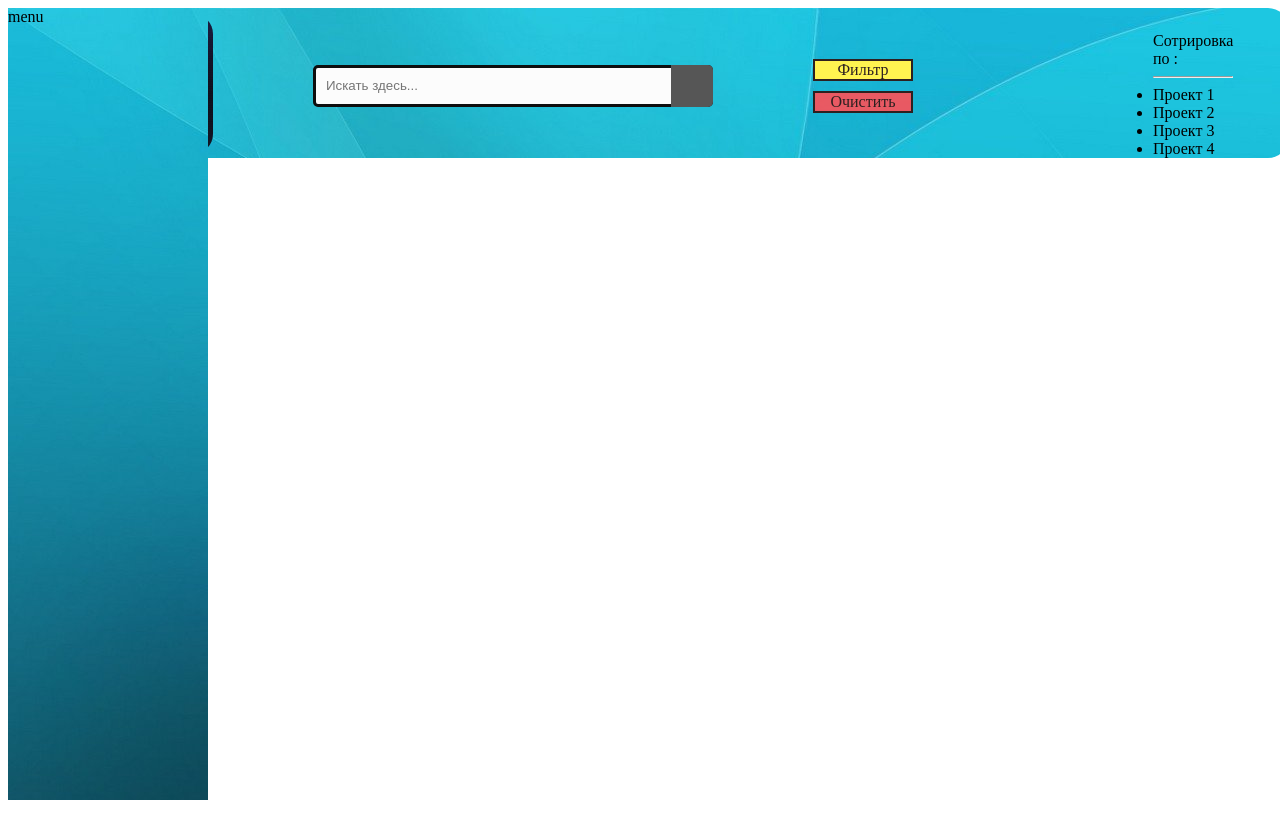
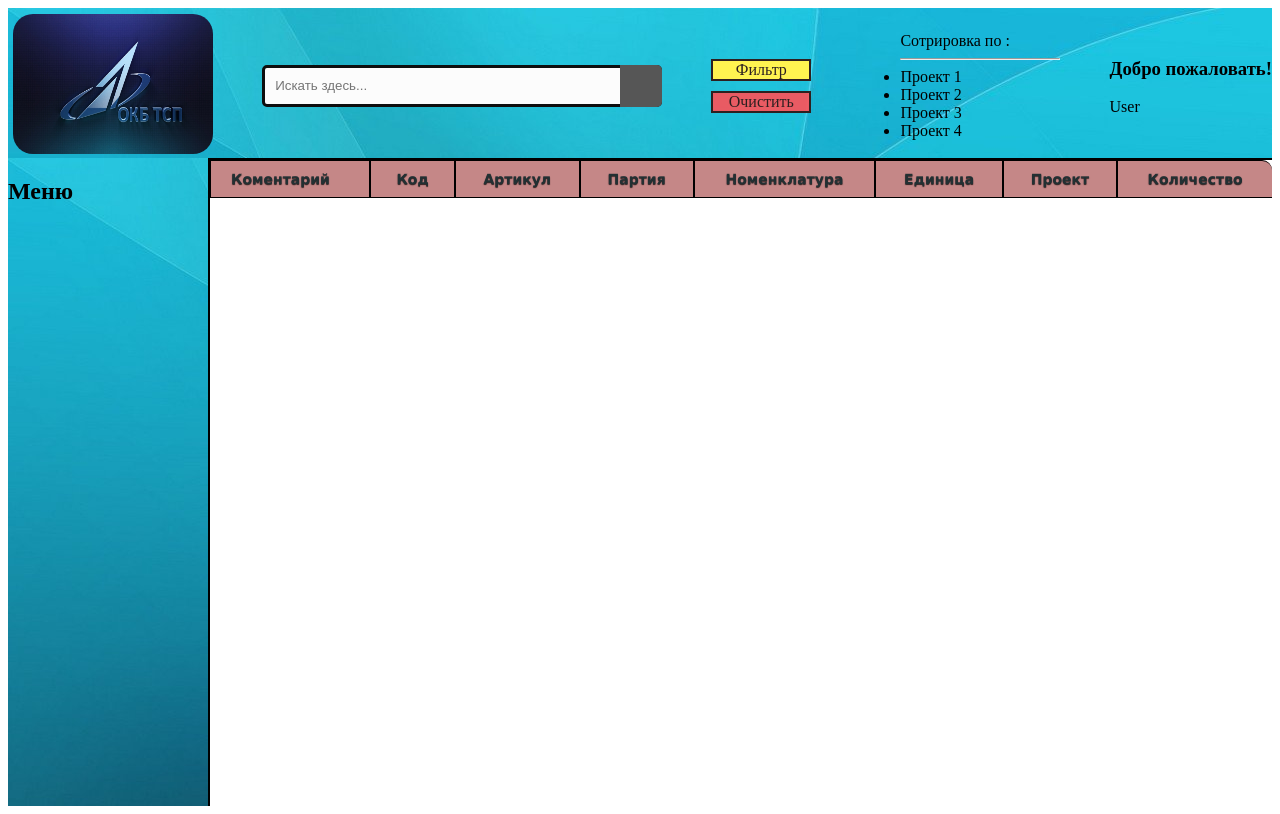
Before and after one commit to banywick/stock, a Django app: page / in a window 1280 px wide. Run offline with Django 4.2, Linux system fonts and the light colour scheme; lists and menus that the app fills with data are empty.

Commit message:
верстка поиска готова

```diff
--- a/enterprice/search/static/css/test_page.css
+++ b/enterprice/search/static/css/test_page.css
@@ -1,27 +1,28 @@
 .header {
     background-image: url("../img/2.jpg");
-    position: fixed;
     width: 100%;
     height: 150px;
-    display: inline-flex;
+    display: flex;
     align-items: center;
     padding-left: 5px;
     padding-top: 5px;
-    border-radius: 20px;
+    justify-content: space-between;
+
+
 }
 
 .header_logo img {
     height: 140px;
     width: 200px;
     border-radius: 20px;
-    margin-right: 100px;
+
 }
 
 .header_button_reset_filter_wrapper {
     display: inline;
-    margin-left: 100px;
     text-align: center;
     text-decoration: none;
+
 }
 
 
@@ -37,45 +38,51 @@
     border: #2D2020 solid 2px;
     width: 100px;
     margin-bottom: 10px;
+
 }
 
 .header_button_filter:hover {
     border: #3eef2b solid 3px;
 }
 
-.header_filter_button_reset {
+.header_button_reset {
     background: #ff5057e6;
     border: #2D2020 solid 2px;
     width: 100px;
 }
 
-.header_filter_button_reset:hover {
+.header_button_reset:hover {
     border: #3eef2b solid 3px;
 }
 
 .header_list_sort {
-    margin-left: 200px;
+
     height: 140px;
     width: 200px;
 }
 
 .header_user_account {
-
-    margin-left: 500px;
     border-radius: 10px;
 }
 
 .left_colum {
-    background: coral;
-    height: 1000px;
-    width: 200px;
     background-image: url("../img/2.jpg");
-    position: fixed;
+    flex: 0 0 200px;
+    height: 81vh;
+
 }
 
+.center_colum {
+    flex: 1 1 auto;
+    max-height: 81vh;
+    overflow: auto;
+    border-left: 2px solid black ;
+    border-top: 2px solid black;
 
-.wrapper {
-    flex-direction: column;
+}
+
+.container_left_center {
+    display: flex;
 }
 
 
@@ -119,3 +126,62 @@ button:before {
     font-size: 16px;
     color: #F9F0DA;
 }
+
+
+table {
+    font-family: "Lucida Sans Unicode", "Lucida Grande", Sans-Serif;
+    font-size: 14px;
+    border-radius: 10px;
+    border-spacing: 0;
+    text-align: center;
+    width: 100%;
+}
+
+th {
+    background: #c58787;
+    color: #223033;
+    text-shadow: 0 1px 1px #2D2020;
+    padding: 10px 20px;
+}
+
+th, td {
+
+    border: 1px solid black;
+}
+
+th:first-child, td:first-child {
+    text-align: left;
+}
+
+
+
+th:last-child {
+    border-top-right-radius: 10px;
+    border-right: none;
+}
+
+td {
+    padding: 10px 20px;
+    background: #F8E391;
+}
+
+td a {
+    text-decoration: none;
+    color: black;
+}
+
+td a:hover {
+    background: rgba(32, 48, 211, 0.55);
+}
+
+tr:last-child td:first-child {
+    border-radius: 0 0 0 10px;
+}
+
+tr:last-child td:last-child {
+    border-radius: 0 0 10px 0;
+}
+
+tr td:last-child {
+    border-right: none;
+}
--- a/enterprice/search/templates/test_page.html
+++ b/enterprice/search/templates/test_page.html
@@ -22,7 +22,7 @@
             <div class="header_button_filter">
                 <a href="#">Фильтр</a>
             </div>
-            <div class="header_filter_button_reset">
+            <div class="header_button_reset">
                 <a href="#">Очистить</a>
             </div>
         </div>
@@ -41,8 +41,37 @@
             <p>User</p>
         </div>
     </header>
-    <div class="left_colum">
-        menu
+    <div class="container_left_center">
+        <div class="left_colum">
+        <h2>Меню</h2>
+        </div>
+        <div class="center_colum">
+            <div class="table_div">
+            <table>
+                <tr>
+                    <th>Коментарий</th>
+                    <th>Код</th>
+                    <th>Артикул</th>
+                    <th>Партия</th>
+                    <th>Номенклатура</th>
+                    <th>Единица</th>
+                    <th>Проект</th>
+                    <th>Количество</th>
+                </tr>
+                {% for r in remains %}
+                    <tr>
+                        <td>{{ r.comment }}</td>
+                        <td>{{ r.code }}</td>
+                        <td>{{ r.article }}</td>
+                        <td>{{ r.party }}</td>
+                        <td><a href="{% url 'details' r.id %}">{{ r.title }}</a></td>
+                        <td>{{ r.base_unit }}</td>
+                        <td>{{ r.project }}</td>
+                        <td>{{ r.quantity }}</td>
+                    </tr>
+                {% endfor %}
+            </table>
+        </div>
     </div>
 </div>
 
```
